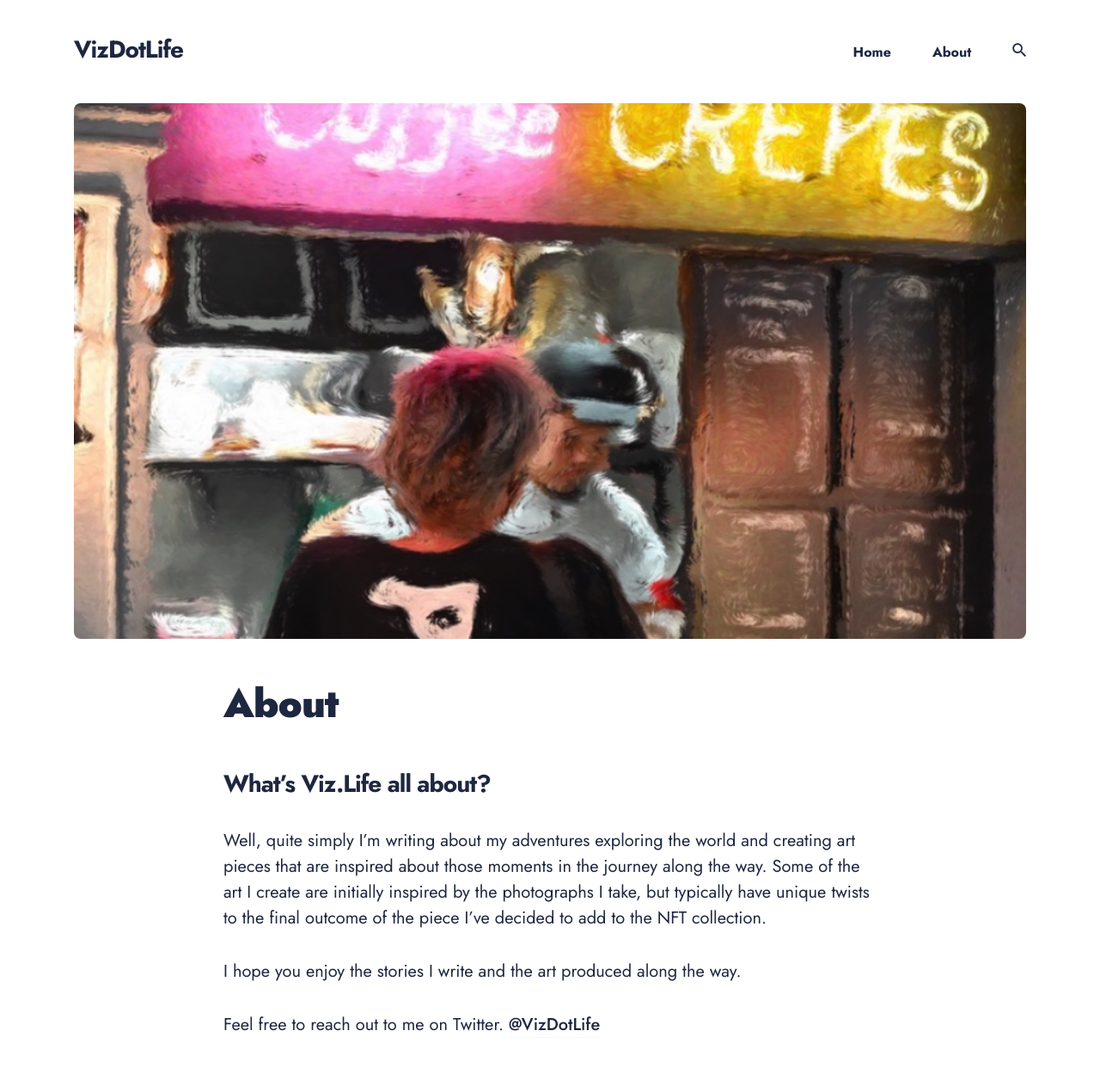
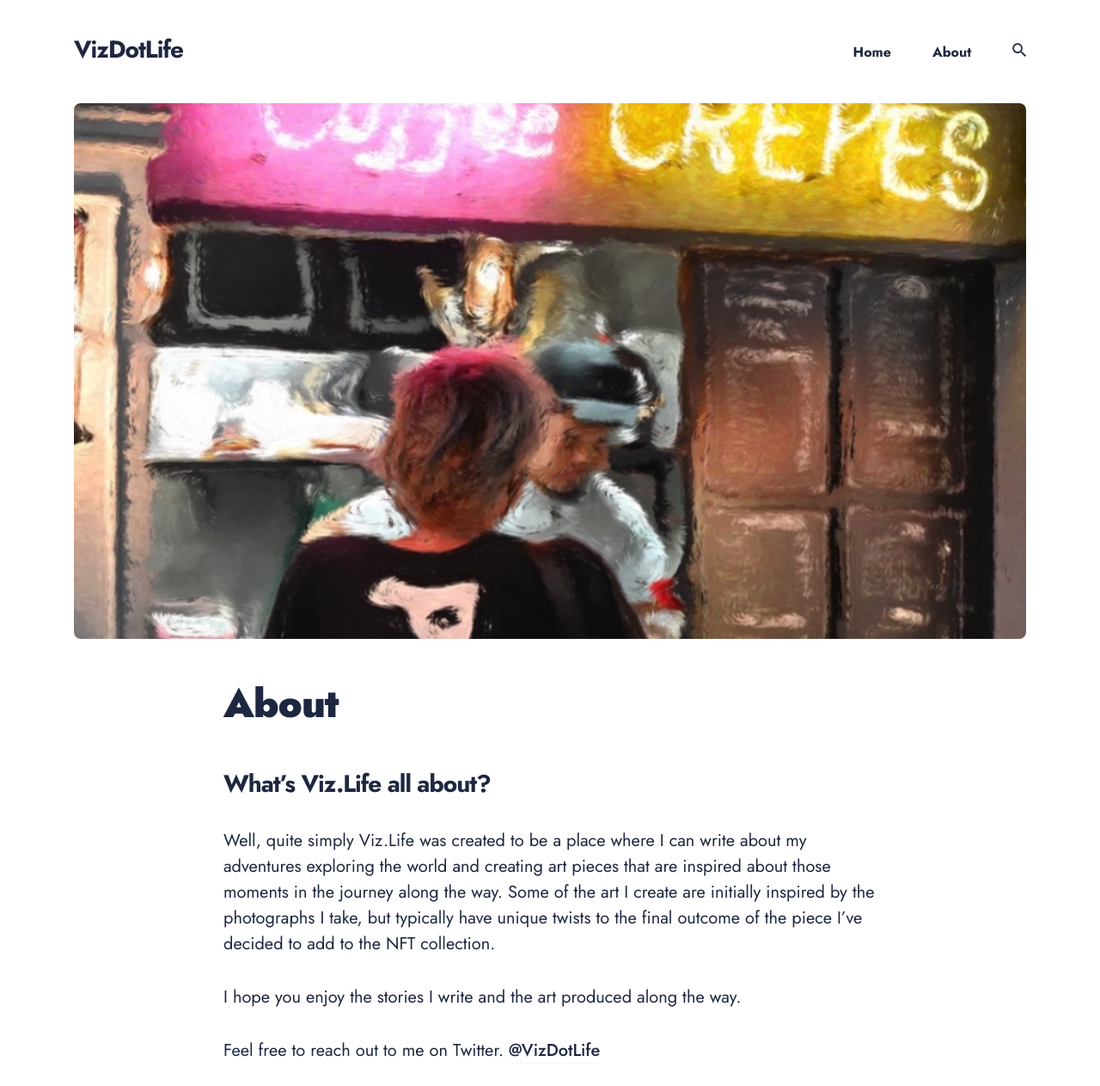
Before and after one commit to vizdotlife/vizdotlife.github.io, a Jekyll site: the page built from _pages/about.md, in a window 1280 px wide, cut to the strip 0-1263 px from the top of the page. Shown: the whole strip at 86% size. Built offline with Jekyll 4.4.1, drawn with Linux system fonts in a browser that asks for light colours; nearby versions of some CDN libraries.

Commit message:
Update about.md

```diff
--- a/_pages/about.md
+++ b/_pages/about.md
@@ -6,7 +6,7 @@
 ---
 
 ## What's Viz.Life all about?
-Well, quite simply I'm writing about my adventures exploring the world and creating art pieces that are inspired about those moments in the journey along the way. Some of the art I create are initially inspired by the photographs I take, but typically have unique twists to the final outcome of the piece I've decided to add to the NFT collection.
+Well, quite simply Viz.Life was created to be a place where I can write about my adventures exploring the world and creating art pieces that are inspired about those moments in the journey along the way. Some of the art I create are initially inspired by the photographs I take, but typically have unique twists to the final outcome of the piece I've decided to add to the NFT collection.
 
 I hope you enjoy the stories I write and the art produced along the way.
 
```
